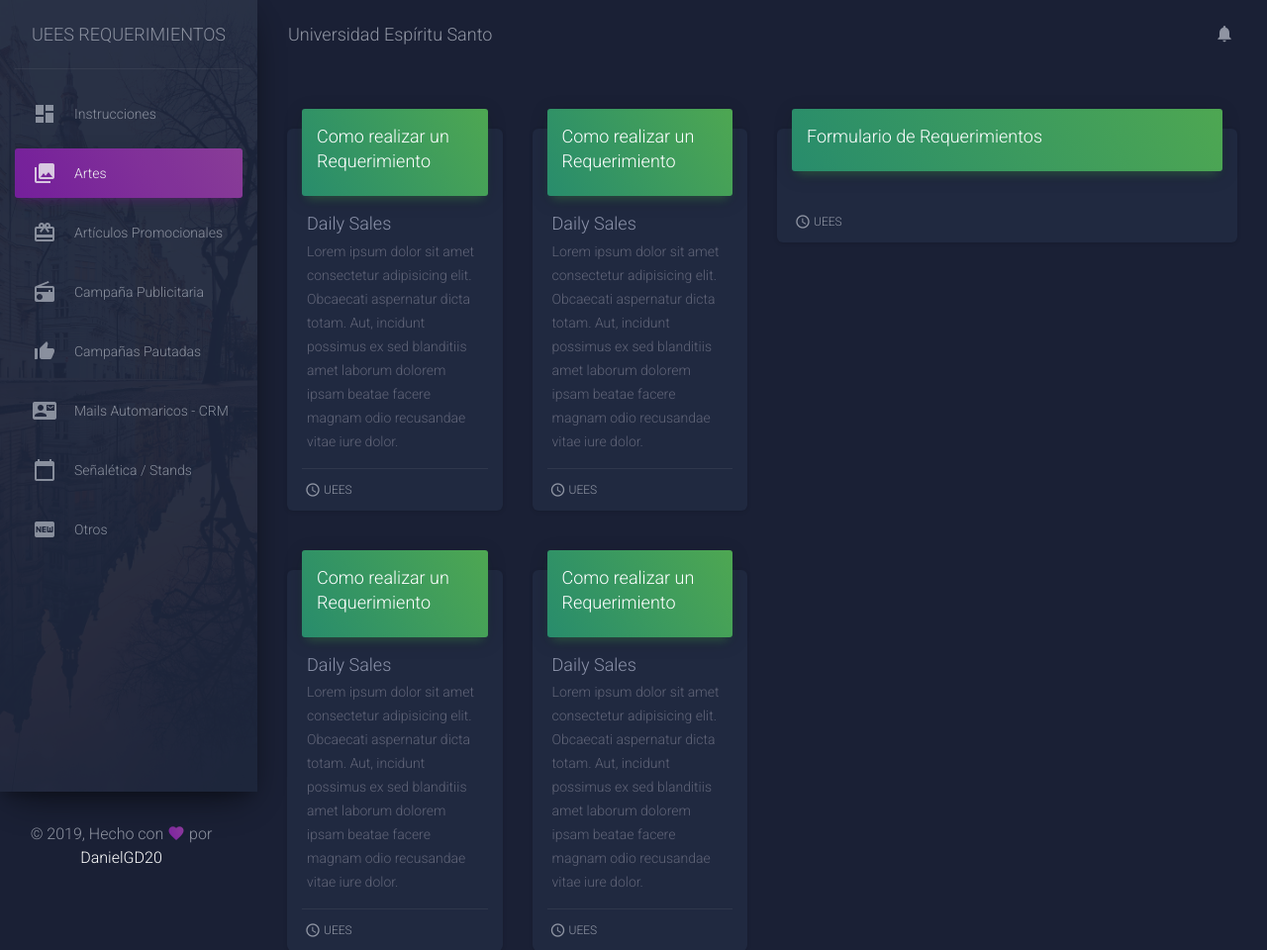
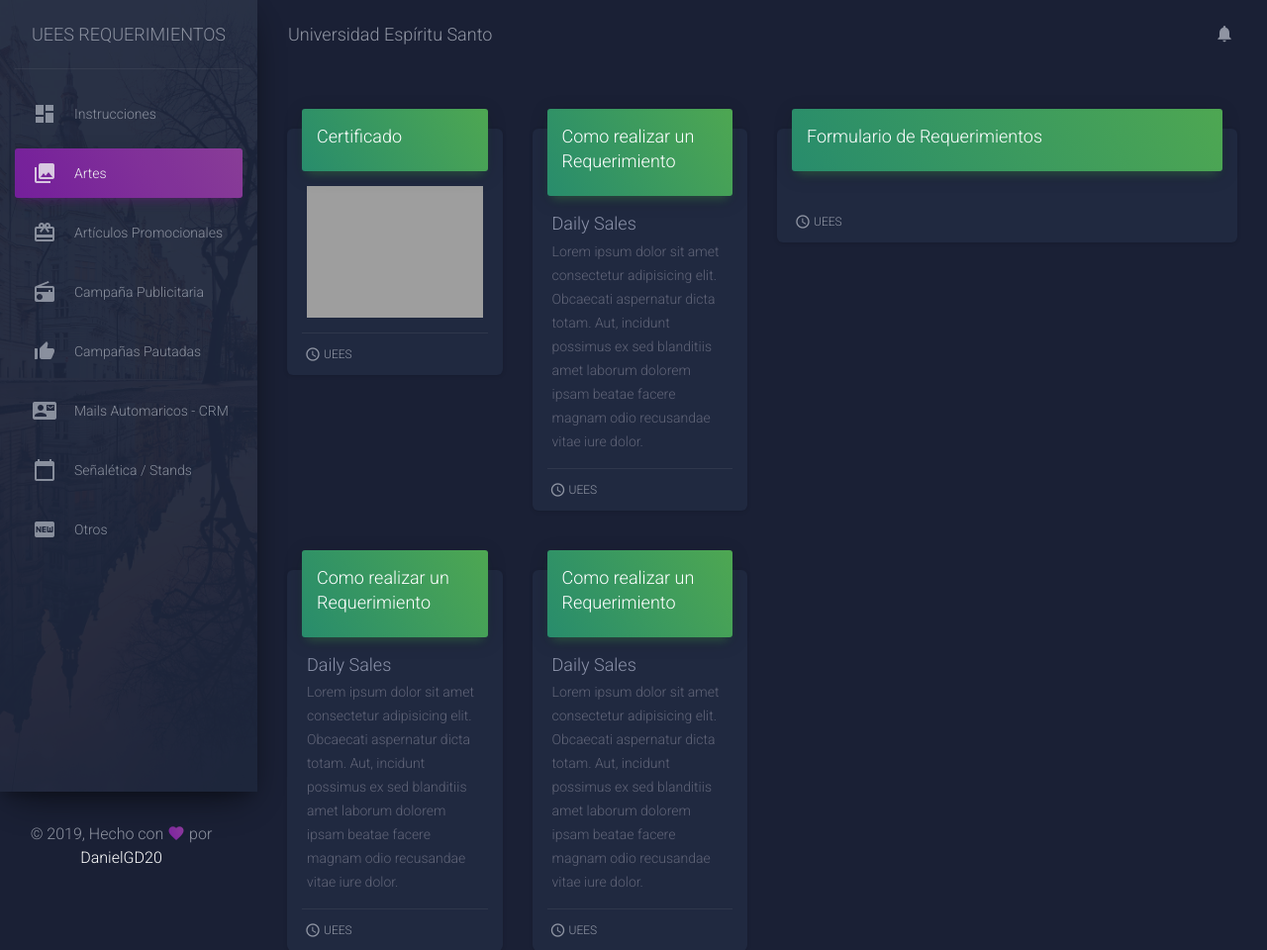
Before and after one commit to DanielGD20/SistemaRRPPUEES, a PHP site: page /views/artes.php in a window 1280 px wide. Shown: the top 960 px of the page at 99% size. Run offline with PHP 8.4, Linux system fonts and the light colour scheme; some libraries are stand-ins or nearby versions; grey boxes are pictures that could not be loaded.

Commit message:
Cambios menores en nombres

```diff
--- a/views/artes.php
+++ b/views/artes.php
@@ -110,13 +110,10 @@
 
                                     <div class="card card-chart">
                                         <div class="card-header card-header-success">
-                                            <h4>Como realizar un Requerimiento</h4>
+                                            <h4>Certificado</h4>
                                         </div>
                                         <div class="card-body">
-                                            <h4 class="card-title">Daily Sales</h4>
-                                            <p class="card-category">
-                                                Lorem ipsum dolor sit amet consectetur adipisicing elit. Obcaecati aspernatur dicta totam. Aut, incidunt possimus ex sed blanditiis amet laborum dolorem ipsam beatae facere magnam odio recusandae vitae iure dolor.
-                                            </p>
+                                            <img src="../assets/img/artesmuestras/certificado.jpg" class="img-fluid" alt="Responsive image">
                                         </div>
                                         <div class="card-footer">
                                             <div class="stats">
@@ -476,8 +473,6 @@
 
 
                         </div>
-
-
                         <div class="col-md-6">
                             <div class="card">
                                 <div class="card-header card-header-success">
--- a/views/footer.php
+++ b/views/footer.php
@@ -6,8 +6,6 @@
 <script src="../assets/js/plugins/perfect-scrollbar.jquery.min.js"></script>
 <!-- Place this tag in your head or just before your close body tag. -->
 <script async defer src="https://buttons.github.io/buttons.js"></script>
-<!--  Google Maps Plugin    -->
-<script src="https://maps.googleapis.com/maps/api/js?key=YOUR_KEY_HERE"></script>
 <!-- Chartist JS -->
 <script src="../assets/js/plugins/chartist.min.js"></script>
 <!--  Notifications Plugin    -->
```
Also changed, not shown: assets/img/artesmuestras/Backing.png (added), assets/img/artesmuestras/Diptico-interior.png (added), assets/img/artesmuestras/Invitacion.png (added), assets/img/artesmuestras/Rollup.png (renamed from assets/img/artesmuestras/Screen Shot 2019-07-22 at 5.38.22 PM.png), 11 other files.
